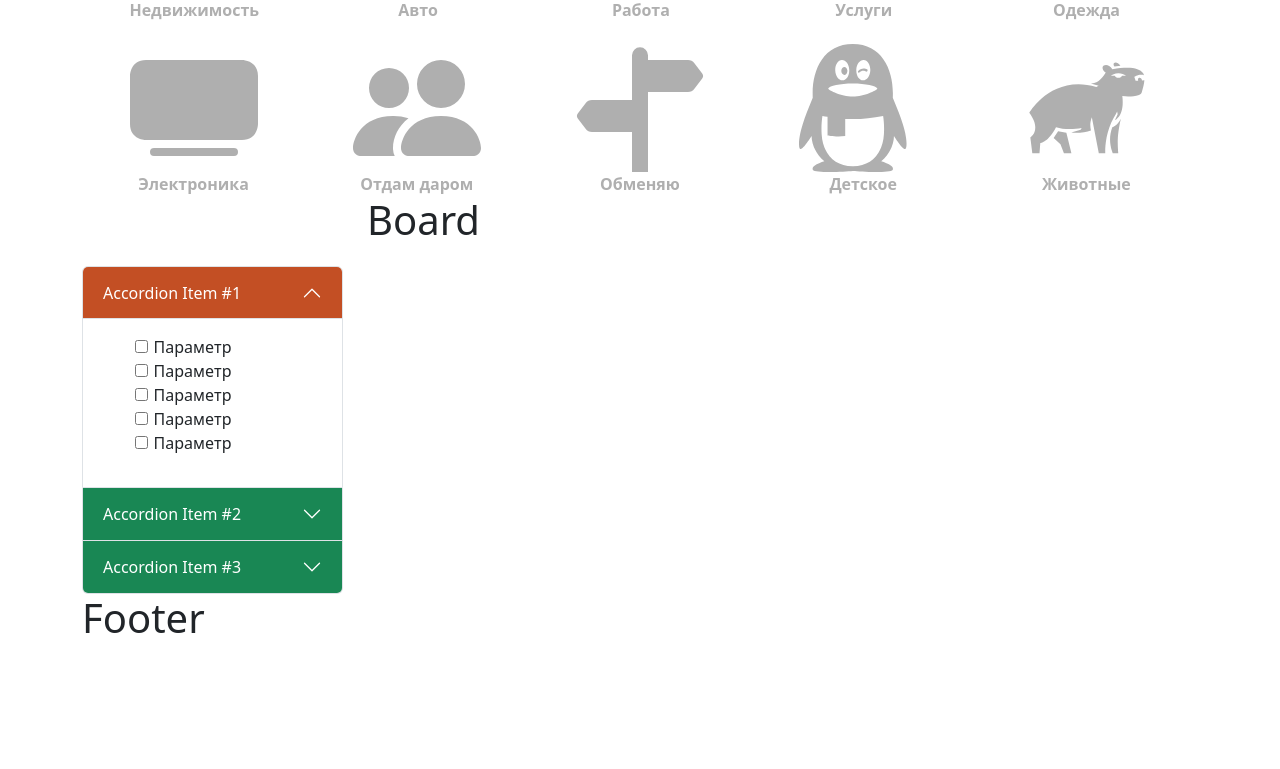
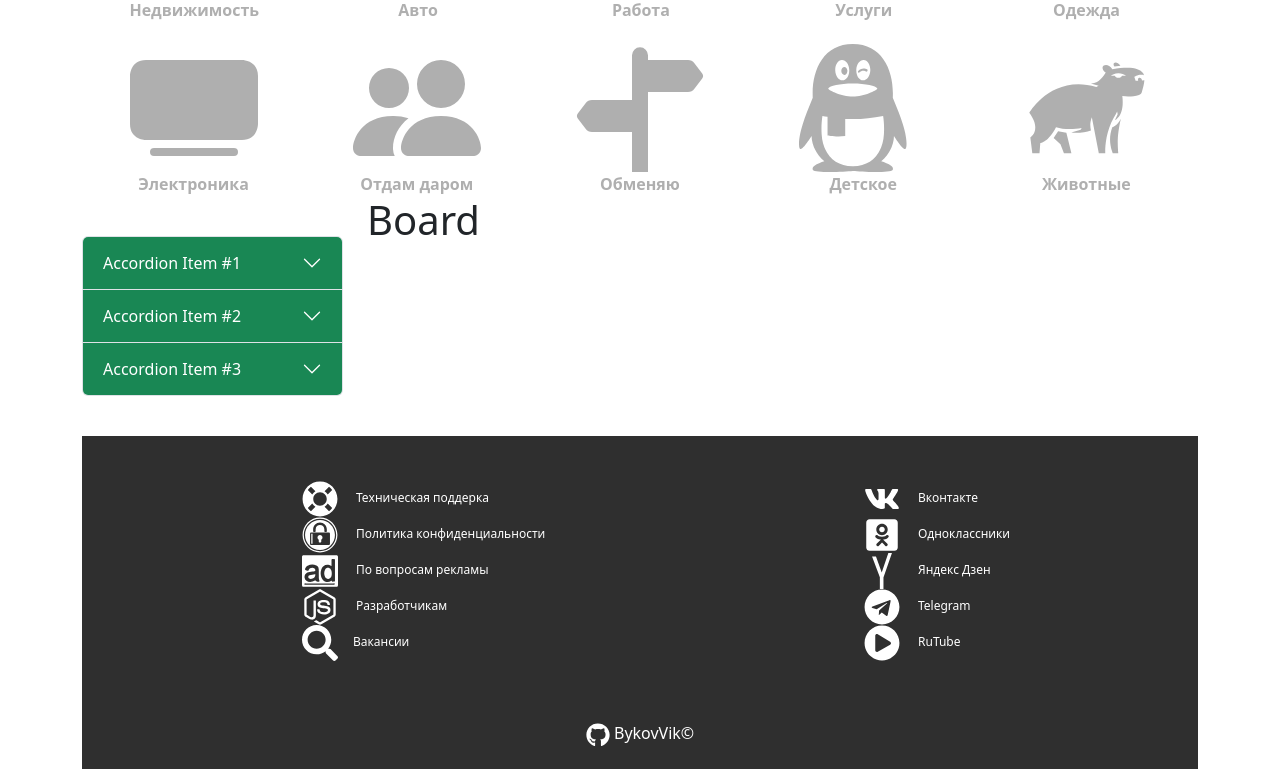
Before and after one commit to BykovVik/Bulletin-board, a React (Create React App) app in the folder frontend/: page / in a window 1280 px wide. Shown: the part 359-1128 px from the top of the page. Before the commit the page ends 1004 px from the top, so only its background shows below. Built offline with nearby package versions, Linux system fonts and the light colour scheme.

Commit message:
frontend: add footer in layout

```diff
--- a/frontend/src/App.css
+++ b/frontend/src/App.css
@@ -8,3 +8,6 @@ h1, h2, h3, h4, h5, h6, p, a, li, button, input, label {
 * li {
     list-style-type: none;
 }
+.maim-margin-top {
+    margin-top: 40px;
+}
--- /dev/null
+++ b/frontend/src/components/footer/Footer.css
@@ -0,0 +1,27 @@
+.footer-wrap {
+    background: #2F2F2F;
+    padding-bottom: 2%;
+}
+.footer {
+    display: flex;
+    justify-content: space-around;
+    color: white;
+    font-size: 12px;
+    padding: 4%;
+}
+.footer > div > ul > li > a {
+    color: white;
+}
+.footer > div > ul > li > a > svg {
+    font-size: 36px;
+    margin-right: 15px;
+}
+.copyright {
+    text-align: center;
+}
+.copyright > a {
+    color: white;
+}
+.copyright > a > svg {
+    font-size: 24px;
+}
--- /dev/null
+++ b/frontend/src/components/footer/Footer.tsx
@@ -0,0 +1,35 @@
+import React from "react";
+import './Footer.css'
+import { FaYandexInternational, FaOdnoklassnikiSquare, FaTelegram, FaVk, FaPlayCircle, FaLifeRing, FaAdversal, FaExpeditedssl, FaGithub, FaNodeJs, FaSearch } from "react-icons/fa";
+
+const Footer = () => {
+    return (
+        <div className="footer-wrap">
+            <div className="footer maim-margin-top">
+                <div>
+                    <ul>
+                        <li><a href=""><FaLifeRing/> Техническая поддерка</a></li>
+                        <li><a href=""><FaExpeditedssl/> Политика конфиденциальности</a></li>
+                        <li><a href=""><FaAdversal/> По вопросам рекламы</a></li>
+                        <li><a href=""><FaNodeJs/> Разработчикам</a></li>
+                        <li><a href=""><FaSearch/>Вакансии</a></li>
+                    </ul>
+                </div>
+                <div>
+                    <ul>
+                        <li><a href=""><FaVk/> Вконтакте</a></li>
+                        <li><a href=""><FaOdnoklassnikiSquare/> Одноклассники</a></li>
+                        <li><a href=""><FaYandexInternational/> Яндекс Дзен</a></li>
+                        <li><a href=""><FaTelegram/> Telegram</a></li>
+                        <li><a href=""><FaPlayCircle/> RuTube</a></li>
+                    </ul>
+                </div>
+            </div>
+            <div>
+                <p className="copyright"><a href="https://github.com/BykovVik"><FaGithub/> BykovVik&copy;</a></p>
+            </div>
+        </div>
+    )
+}
+
+export default Footer
--- a/frontend/src/components/layout/layout.tsx
+++ b/frontend/src/components/layout/layout.tsx
@@ -2,6 +2,7 @@ import React from 'react'
 import {Container, Row, Col} from 'react-bootstrap'
 import Header from '../header/Header'
 import Sidebar from '../sidebar/Sidebar'
+import Footer from '../footer/Footer'
 
 const layout = (props:any) => {
 
@@ -13,7 +14,7 @@ const layout = (props:any) => {
                 </Col>
             </Row>
             <Row>
-                <Col xxl={3} xl={3} lg={3} md={3} className='sidebar'>
+                <Col xxl={3} xl={3} lg={3} md={3} >
                     <Sidebar/>
                 </Col>
                 <Col xxl={9} xl={9} lg={9} md={9} className='content'>
@@ -21,8 +22,8 @@ const layout = (props:any) => {
                 </Col>
             </Row>
             <Row>
-                <Col xxl={12} xl={12} lg={12} md={12} sm={12} className='footer'>
-                    <h1>Footer</h1>
+                <Col xxl={12} xl={12} lg={12} md={12} sm={12} >
+                    <Footer/>
                 </Col>
             </Row>
         </Container>
--- a/frontend/src/components/sidebar/Sidebar.css
+++ b/frontend/src/components/sidebar/Sidebar.css
@@ -1,6 +1,3 @@
-.sidebar {
-    margin-top: 5%;
-}
 .accordion-button {
     color: white;
     background-color: #198754;
--- a/frontend/src/components/sidebar/Sidebar.tsx
+++ b/frontend/src/components/sidebar/Sidebar.tsx
@@ -3,9 +3,10 @@ import { Accordion } from "react-bootstrap";
 import './Sidebar.css'
 
 const Sidebar = (props:any) => {
+    //defaultActiveKey="0"
     return(
-        <div className="sidebar">
-            <Accordion defaultActiveKey="0">
+        <div className="sidebar maim-margin-top">
+            <Accordion>
                 <Accordion.Item eventKey="0">
                     <Accordion.Header>Accordion Item #1</Accordion.Header>
                     <Accordion.Body>
```
